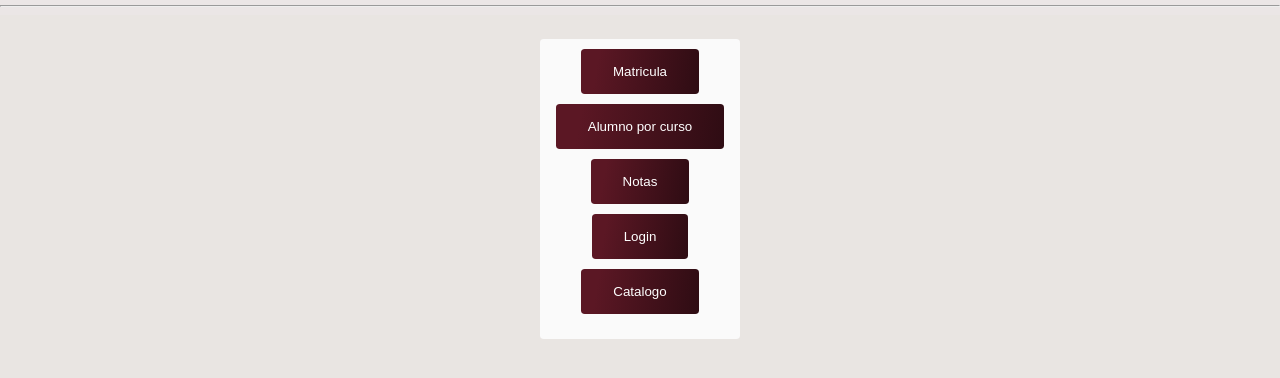
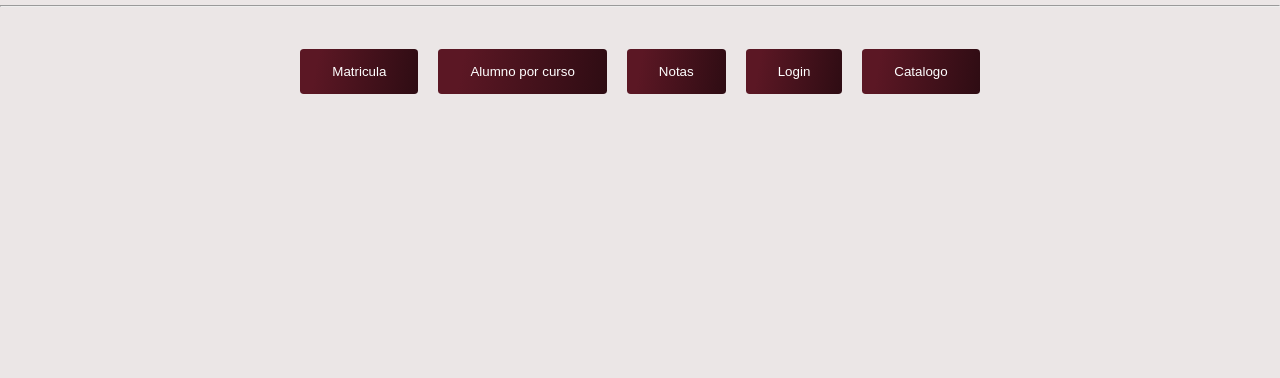
Before and after one commit to AngelEspinal/innovar_grupo5, a plain HTML site: page index.html in a window 1280 px wide. Shown: the part 170-548 px from the top of the page. Drawn offline with Linux system fonts and the light colour scheme.

Commit message:
flex buttons

```diff
--- a/styles.css
+++ b/styles.css
@@ -31,10 +31,7 @@ img{
 }
 
 .target-main{
-
-    background-color:#E9E5E2;
     width:100%;
-    height: 400px;
     display: flex;
     justify-content: center;
 
@@ -42,16 +39,16 @@ img{
 .target{
     text-align: center;
     margin: 24px;
-    background-color:#FAFAFA;
-    width: 200px;
-    height:300px;
     border-radius:1mm;
+    display: flex;
+    flex-wrap: wrap;
 }
+
 button{
     border-radius: 1mm;
     background-image: linear-gradient( 100deg, #5B1724 15%, #2e0c13 100%);
     border:none;
     padding: 15px 32px;
-    margin-top: 10px;
-
+    margin: 10px;
+    cursor: pointer;
 }
```
